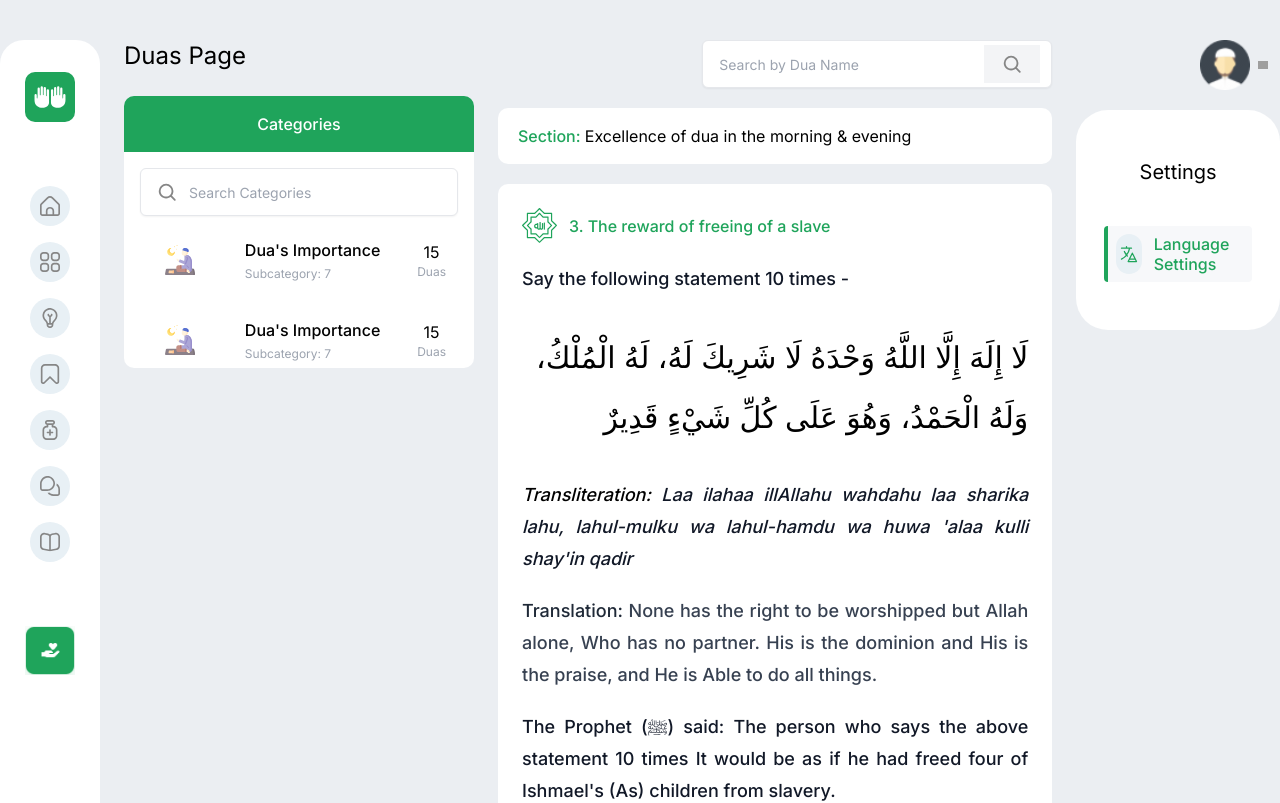
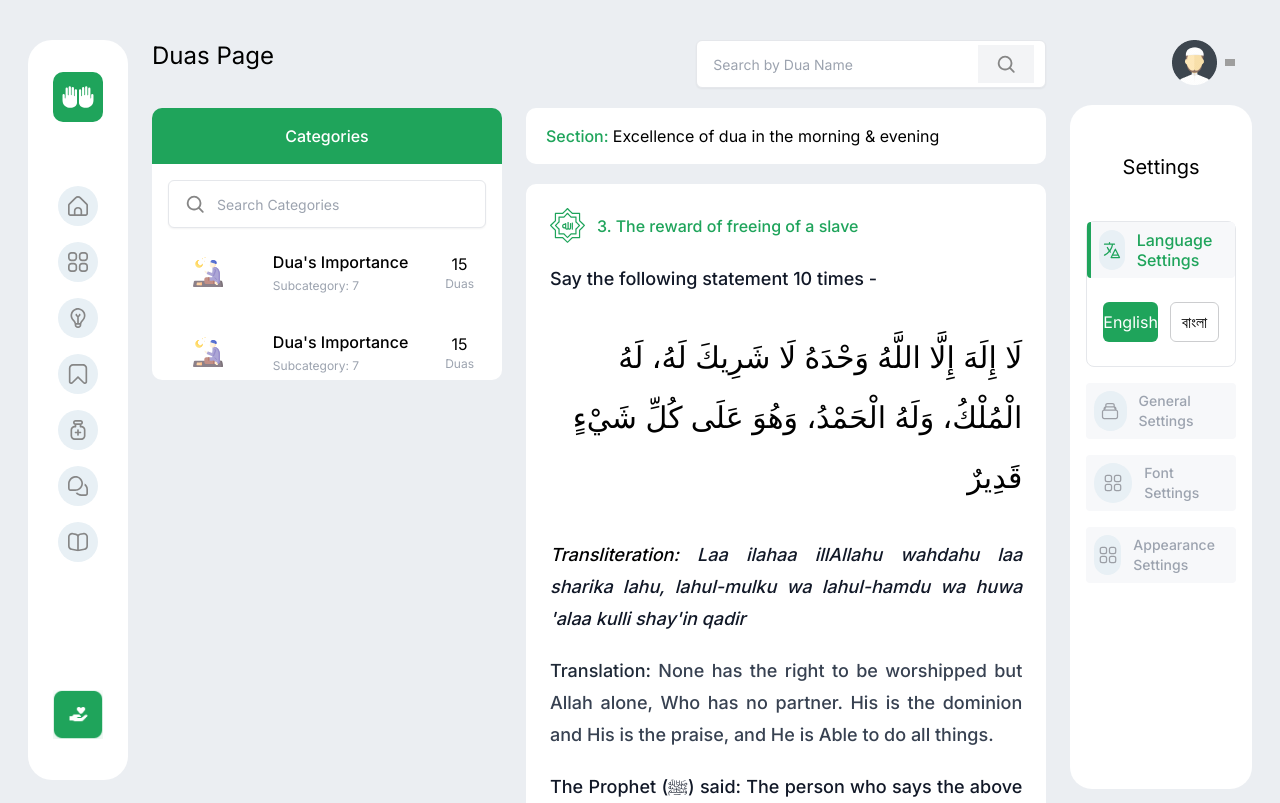
Before and after one commit to hmaminulislam/ird-fundation, a Next.js app: page / in a window 1280 px wide. Shown: the top 803 px of the page. Built offline with nearby package versions, Linux system fonts and the light colour scheme; grey boxes are pictures that could not be loaded.

Commit message:
ui completed

```diff
--- a/src/components/main/LeftSidebar.js
+++ b/src/components/main/LeftSidebar.js
@@ -16,8 +16,8 @@ function LeftSidebar() {
   return (
     <div className="w-[480px] flex gap-6">
       {/* menu bar  */}
-      <div className="w-[100px] bg-white flex flex-col items-center py-8 rounded-[24px]">
-        <div className="pb-16">
+      <div className="w-[100px] bg-white flex flex-col gap-16 items-center py-8 rounded-[24px] h-[92.5vh] overflow-y-auto no-scrollbar">
+        <div className="">
           <Image src={DuyaIcon} width={50} height={50} alt="" />
         </div>
         <div className="flex flex-col items-center justify-center gap-4">
@@ -49,7 +49,7 @@ function LeftSidebar() {
       </div>
       {/* categories */}
       <div className="w-[350px]">
-        <h2 className="text-2xl mb-6">Duas Page</h2>
+        <h2 className="text-2xl mb-9">Duas Page</h2>
         <div className="bg-[#1FA45B] h-14 px-5 flex items-center justify-center rounded-t-[10px]">
           <p className="text-base font-[500] text-white mx-auto">Categories</p>
         </div>
--- a/src/components/main/MiddleContent.js
+++ b/src/components/main/MiddleContent.js
@@ -7,6 +7,7 @@ function MiddleContent() {
   return (
     <div className="w-[1015px]">
       <div className="flex items-center relative"></div>
+      {/* Search bar top  */}
       <form>
         <label className="relative block lg:w-[350px] ml-auto mb-5">
           <input
@@ -19,7 +20,8 @@ function MiddleContent() {
           </button>
         </label>
       </form>
-      <div>
+      {/* Dua start  */}
+      <div className="h-[92.5vh] overflow-y-auto">
         <div className="flex mb-5 flex-row bg-white rounded-[10px] px-5 py-4 justify-start items-center">
           <p className="leading-[25px]font-[400]">
             <span className="text-[#1FA45B] font-medium">Section: </span>{" "}
@@ -27,10 +29,10 @@ function MiddleContent() {
           </p>
         </div>
         <div>
-        <div className='flex flex-col gap-5'>
-        <DuaCardItem />
-        <DuaCardItem />
-        </div>
+          <div className="flex flex-col gap-5">
+            <DuaCardItem />
+            <DuaCardItem />
+          </div>
         </div>
       </div>
     </div>
--- a/src/components/main/RightSidebar.js
+++ b/src/components/main/RightSidebar.js
@@ -3,23 +3,73 @@ import React from 'react'
 import ProfileIcon from '../../assets/images/profile.svg'
 import DropIcon from '../../assets/images/drop.svg'
 import LanguageIcon from '../../assets/images/language.svg'
+import GeneralIcon from '../../assets/images/general.svg'
+import FontIcon from '../../assets/images/font.svg'
 
 function RightSidebar() {
   return (
-    <div className="max-w-[300px]">
-      <div className='flex items-center gap-2 ml-auto max-w-[80px] mb-5'>
-      <Image src={ProfileIcon} width={50} height={50} alt="" />
-      <Image src={DropIcon} width={10} height={10} alt="" />
+    <div className="xl:w-[300px]">
+      <div className="flex items-center gap-2 ml-auto max-w-[80px] mb-5">
+        <Image src={ProfileIcon} width={45} height={45} alt="" />
+        <Image src={DropIcon} width={10} height={10} alt="" />
       </div>
-      <div className='bg-white px-7 py-12 rounded-[32px]'>
-        <p className='text-center text-xl'>Settings</p>
-        <div className='mt-10'>
-          <div className='bg-[#F7F8FA] py-2 border-l-4 border-[#1FA45B] rounded-[4px]'>
-            <div className='flex items-center gap-3 px-2'>
-            <div className='w-10 h-10 bg-[#E8F0F5] rounded-full flex items-center justify-center'>
-            <Image src={LanguageIcon} width={20} height={20} alt="" />
+      <div className="bg-white px-4 py-12 rounded-[22px] h-[85.5vh] overflow-y-auto no-scrollbar">
+        <p className="text-center text-xl">Settings</p>
+        <div className="mt-10 flex flex-col gap-4">
+          {/* setting item  */}
+          <div className="border rounded-lg">
+            <div className="bg-[#F7F8FA] py-2 border-l-4 border-[#1FA45B] rounded-[4px]">
+              <div className="flex items-center gap-3 px-2">
+                <div className="w-10 h-10 bg-[#E8F0F5] rounded-full flex items-center justify-center">
+                  <Image src={LanguageIcon} width={20} height={20} alt="" />
+                </div>
+                <p className="text-[#1FA45B] font-medium text-base leading-5 xs:text-sm lg-min:text-sm">
+                  Language Settings
+                </p>
+              </div>
             </div>
-            <p className='text-[#1FA45B] font-medium text-base leading-5 xs:text-sm lg-min:text-sm'>Language Settings</p>
+            <div className="py-6 rounded-b-lg px-4">
+              <div className="flex items-center gap-3">
+                <button className="bg-primary text-white rounded-md w-28 h-10 xs:w-full sm:w-full">
+                  English
+                </button>
+                <button className="text-black border border-solid border-[#cccdcf] rounded-md w-29 h-10 xs:w-full sm:w-full">
+                  বাংলা
+                </button>
+              </div>
+            </div>
+          </div>
+          {/* setting item  */}
+          <div className="bg-[#F7F8FA] py-2 rounded-[4px]">
+            <div className="flex items-center gap-3 px-2">
+              <div className="w-10 h-10 bg-[#E8F0F5] rounded-full flex items-center justify-center">
+                <Image src={GeneralIcon} width={20} height={20} alt="" />
+              </div>
+              <p className="text-gray-400 font-medium text-sm leading-5 xs:text-sm lg-min:text-sm">
+                General Settings
+              </p>
+            </div>
+          </div>
+          {/* setting item  */}
+          <div className="bg-[#F7F8FA] py-2 rounded-[4px]">
+            <div className="flex items-center gap-3 px-2">
+              <div className="w-10 h-10 bg-[#E8F0F5] rounded-full flex items-center justify-center">
+                <Image src={FontIcon} width={20} height={20} alt="" />
+              </div>
+              <p className="text-gray-400 font-medium text-sm leading-5 xs:text-sm lg-min:text-sm">
+                Font Settings
+              </p>
+            </div>
+          </div>
+          {/* setting item  */}
+          <div className="bg-[#F7F8FA] py-2 rounded-[4px]">
+            <div className="flex items-center gap-3 px-2">
+              <div className="w-10 h-10 bg-[#E8F0F5] rounded-full flex items-center justify-center">
+                <Image src={FontIcon} width={20} height={20} alt="" />
+              </div>
+              <p className="text-gray-400 font-medium text-sm leading-5 xs:text-sm lg-min:text-sm">
+                Appearance Settings
+              </p>
             </div>
           </div>
         </div>
--- a/src/pages/index.js
+++ b/src/pages/index.js
@@ -8,7 +8,7 @@ const inter = Inter({ subsets: ["latin"] });
 export default function Home() {
   return (
     <main className={inter.className} >
-      <div className="max-w-[1880px] mx-auto pt-[40px]">
+      <div className="max-w-[1880px] mx-auto pt-[40px] px-7">
       <div className="flex justify-between lg:gap-6">
         <LeftSidebar/>
         <MiddleContent/>
--- a/src/styles/globals.css
+++ b/src/styles/globals.css
@@ -4,4 +4,45 @@
 
 body {
     background-color: #EBEEF2;
+    margin: 0;
+    height: 100%;
+    overflow: hidden
 }
+body::-webkit-scrollbar {
+    display: none;
+    -ms-overflow-style: none;
+    scrollbar-width: none;
+    overflow-y: hidden
+}
+/* scrollbar */
+::-webkit-scrollbar {
+  width: 6px;
+}
+::-webkit-scrollbar-track {
+  background: rgba(242, 242, 242, 0)
+}
+::-webkit-scrollbar-thumb {
+  background: #CCCFD2;
+  border-radius: 10px;
+}
+
+::-webkit-scrollbar-thumb:hover {
+  background: #1FA45B;
+}
+.bg-primary {
+    background-color: #1FA45B;
+}
+.text-primary {
+    color: #1FA45B;
+}
+@layer utilities {
+    @variants responsive {
+      .no-scrollbar::-webkit-scrollbar {
+          display: none;
+      }
+      .no-scrollbar {
+          -ms-overflow-style: none;
+          scrollbar-width: none;
+      }
+    }
+  }
```
